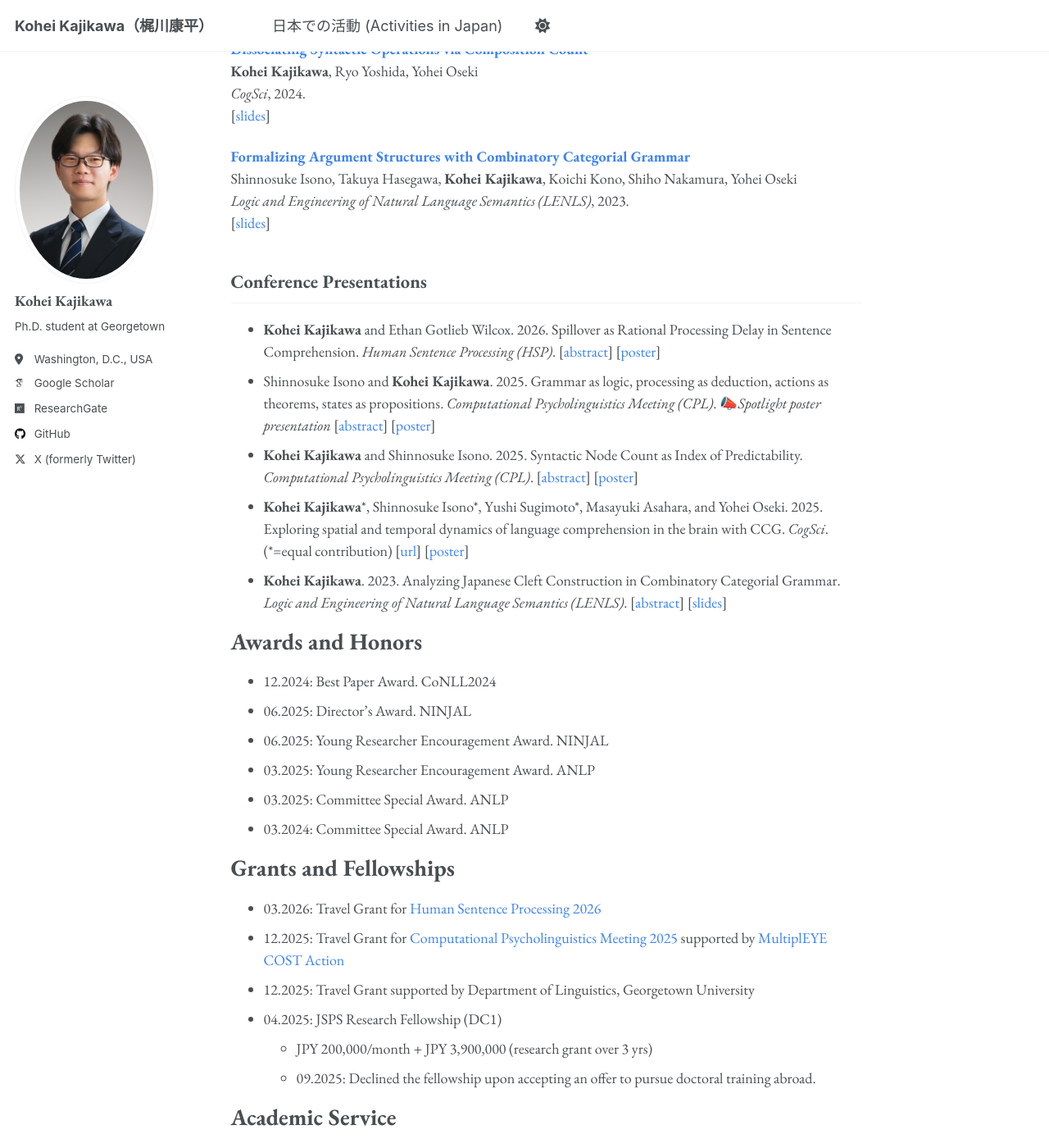
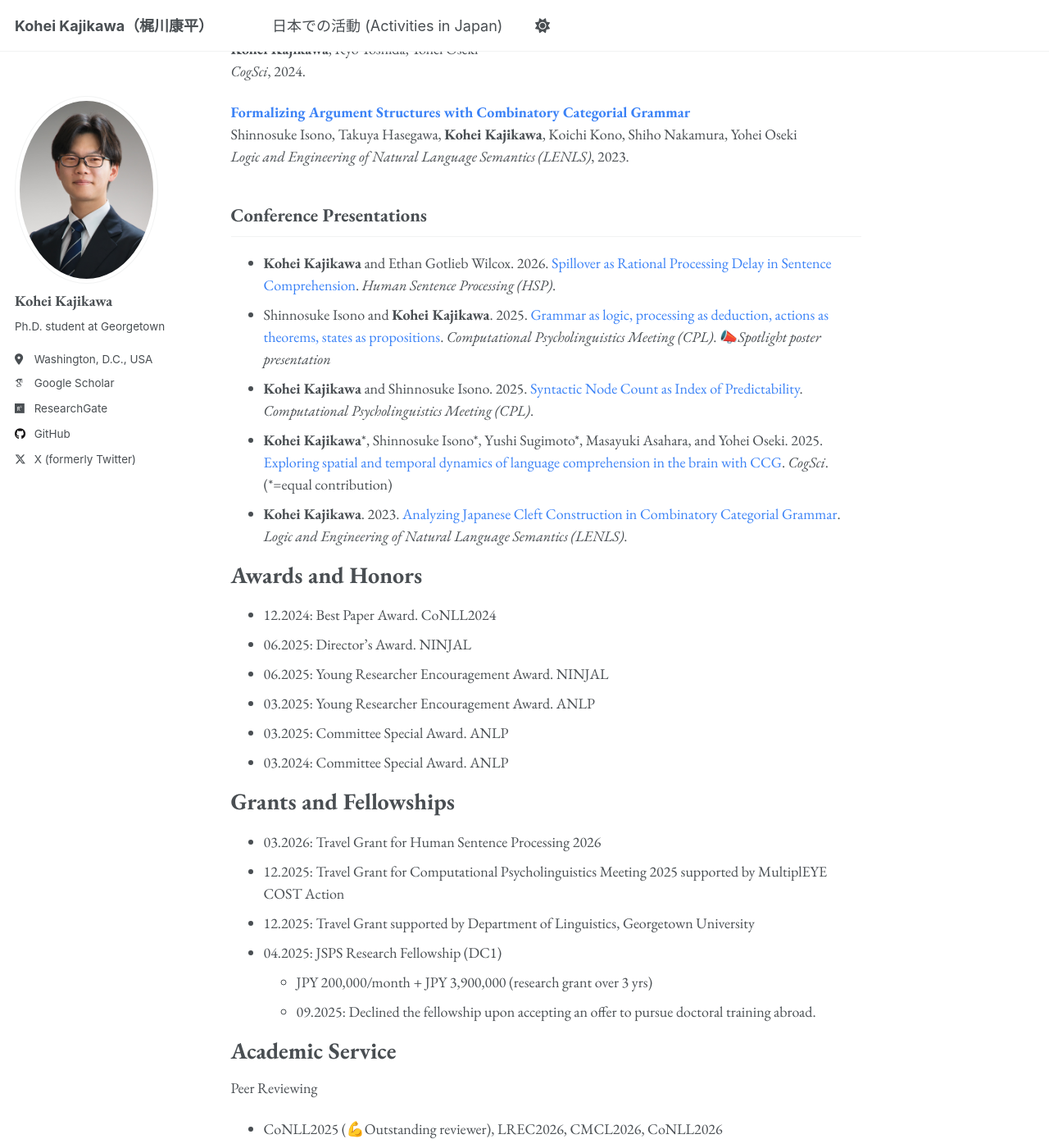
Before and after one commit to kohei-kaji/kohei-kaji.github.io, a Jekyll site: the page built from _pages/about.md, in a window 1280 px wide and 1400 px high, scrolled down 1558 px. Shown: the whole window at 82% size. Built offline with Jekyll 4.4.1, drawn with Linux system fonts in a browser that asks for light colours; some web fonts are replaced; some of the changed text lies outside the part shown.

Commit message:
minor change

```diff
--- a/_pages/about.md
+++ b/_pages/about.md
@@ -20,13 +20,12 @@ Before that, I earned my M.A. and B.A. in Linguistics from **UTokyo**.
 
 - 📄: [CV](/files/CV_kajikawa.pdf) (last updated: Feb. 2026)
 - ✉️: `kk1571 [at] georgetown.edu`
-<!-- - 🔗: [[Google Scholar](https://scholar.google.com/citations?view_op=list_works&hl=en&user=olviCecAAAAJ)] [[Twitter](https://x.com/qjqw1223)] [[GitHub](https://github.com/kohei-kaji)] [[ResearchGate](https://www.researchgate.net/profile/Kohei-Kajikawa)] -->
 
 
 News
 ======
 - 04.2026: Two of our papers on storage costs have been accepted to CoNLL 2026!
-- 03.2026: I'm going to Boston to give a [poster](/files/posters/260327_HSP.pdf) presentation at HSP!
+- 03.2026: I'm going to Boston to give a poster presentation at HSP!
 - 01.2026: Check out our new [preprint](https://osf.io/preprints/psyarxiv/9msby_v1) on the nature of syntactic Node Count!
 - 08.2025: Started PhD at Georgetown Linguistics.
 - 12.2024: Best Paper Award at CoNLL2024.\
@@ -62,36 +61,23 @@ Ryo Yoshida, Shinnosuke Isono, **Kohei Kajikawa**, Taiga Someya, Yushi Sugimoto,
 [**Is Structure Dependence Shaped for Efficient Communication?: A Case Study on Coordination**](https://aclanthology.org/2024.conll-1.23/)\
 **Kohei Kajikawa**, Yusuke Kubota, Yohei Oseki\
 *CoNLL*, 2024.\
-🏆***Best Paper Award***\
-[[slides](/files/slides/241115_CoNLL.pdf)]
+🏆***Best Paper Award***
 
 [**Dissociating Syntactic Operations via Composition Count**](https://escholarship.org/uc/item/2bp2m26p)\
 **Kohei Kajikawa**, Ryo Yoshida, Yohei Oseki\
-*CogSci*, 2024.\
-[[slides](/files/slides/240726_cogsci.pdf)]
+*CogSci*, 2024.
 
 [**Formalizing Argument Structures with Combinatory Categorial Grammar**](https://link.springer.com/chapter/10.1007/978-3-031-43977-3_6)\
 Shinnosuke Isono, Takuya Hasegawa, **Kohei Kajikawa**, Koichi Kono, Shiho Nakamura, Yohei Oseki\
-*Logic and Engineering of Natural Language Semantics (LENLS)*, 2023.\
-[[slides](/files/slides/231119_lenls.pdf)]
+*Logic and Engineering of Natural Language Semantics (LENLS)*, 2023.
 
 Conference Presentations
 ------
-- **Kohei Kajikawa** and Ethan Gotlieb Wilcox. 2026. Spillover as Rational Processing Delay in Sentence Comprehension. *Human Sentence Processing (HSP)*.
-[[abstract](/files/papers/kajikawa_wilcox_hsp2026.pdf)]
-[[poster](/files/posters/260327_HSP.pdf)]
-- Shinnosuke Isono and **Kohei Kajikawa**. 2025. Grammar as logic, processing as deduction, actions as theorems, states as propositions. *Computational Psycholinguistics Meeting (CPL)*. 📣*Spotlight poster presentation*
-[[abstract](/files/papers/isono_kajikawa_cpl2025.pdf)]
-[[poster](/files/posters/251219_CPL2025.pdf)]
-- **Kohei Kajikawa** and Shinnosuke Isono. 2025. Syntactic Node Count as Index of Predictability. *Computational Psycholinguistics Meeting (CPL)*.
-[[abstract](/files/papers/kajikawa_isono_cpl2025.pdf)]
-[[poster](/files/posters/251218_CPL2025.pdf)]
-- **Kohei Kajikawa**\*, Shinnosuke Isono\*, Yushi Sugimoto\*, Masayuki Asahara, and Yohei Oseki. 2025. Exploring spatial and temporal dynamics of language comprehension in the brain with CCG. *CogSci*. (\*=equal contribution)
-[[url](https://escholarship.org/uc/item/4664w947)]
-[[poster](https://underline.io/events/489/posters/20440/poster/119339-p1-i-84-exploring-spatial-and-temporal-dynamics-of-language-comprehension-in-the-brain-with-ccg)]
-- **Kohei Kajikawa**. 2023. Analyzing Japanese Cleft Construction in Combinatory Categorial Grammar. *Logic and Engineering of Natural Language Semantics (LENLS)*.
-[[abstract](/files/papers/kajikawa_lenls2023.pdf)]
-[[slides](/files/slides/231119_lenls.pdf)]
+- **Kohei Kajikawa** and Ethan Gotlieb Wilcox. 2026. [Spillover as Rational Processing Delay in Sentence Comprehension](/files/papers/kajikawa_wilcox_hsp2026.pdf). *Human Sentence Processing (HSP)*.
+- Shinnosuke Isono and **Kohei Kajikawa**. 2025. [Grammar as logic, processing as deduction, actions as theorems, states as propositions](/files/papers/isono_kajikawa_cpl2025.pdf). *Computational Psycholinguistics Meeting (CPL)*. 📣*Spotlight poster presentation*
+- **Kohei Kajikawa** and Shinnosuke Isono. 2025. [Syntactic Node Count as Index of Predictability](/files/papers/kajikawa_isono_cpl2025.pdf). *Computational Psycholinguistics Meeting (CPL)*.
+- **Kohei Kajikawa**\*, Shinnosuke Isono\*, Yushi Sugimoto\*, Masayuki Asahara, and Yohei Oseki. 2025. [Exploring spatial and temporal dynamics of language comprehension in the brain with CCG](https://escholarship.org/uc/item/4664w947). *CogSci*. (\*=equal contribution)
+- **Kohei Kajikawa**. 2023. [Analyzing Japanese Cleft Construction in Combinatory Categorial Grammar](/files/papers/kajikawa_lenls2023.pdf). *Logic and Engineering of Natural Language Semantics (LENLS)*.
 
 
 Awards and Honors
@@ -105,8 +91,8 @@ Awards and Honors
 
 Grants and Fellowships
 ======
-- 03.2026: Travel Grant for [Human Sentence Processing 2026](https://hsp2026.org/)
-- 12.2025: Travel Grant for [Computational Psycholinguistics Meeting 2025](https://cpl2025.sites.uu.nl/) supported by [MultiplEYE COST Action](https://multipleye.eu/)
+- 03.2026: Travel Grant for Human Sentence Processing 2026
+- 12.2025: Travel Grant for Computational Psycholinguistics Meeting 2025 supported by MultiplEYE COST Action
 - 12.2025: Travel Grant supported by Department of Linguistics, Georgetown University
 - 04.2025: JSPS Research Fellowship (DC1)
   - JPY 200,000/month + JPY 3,900,000 (research grant over 3 yrs)
```
Also changed, not shown: _pages/jp.md (+21 -2 lines), _pages/news.md (+1 -1 lines).
